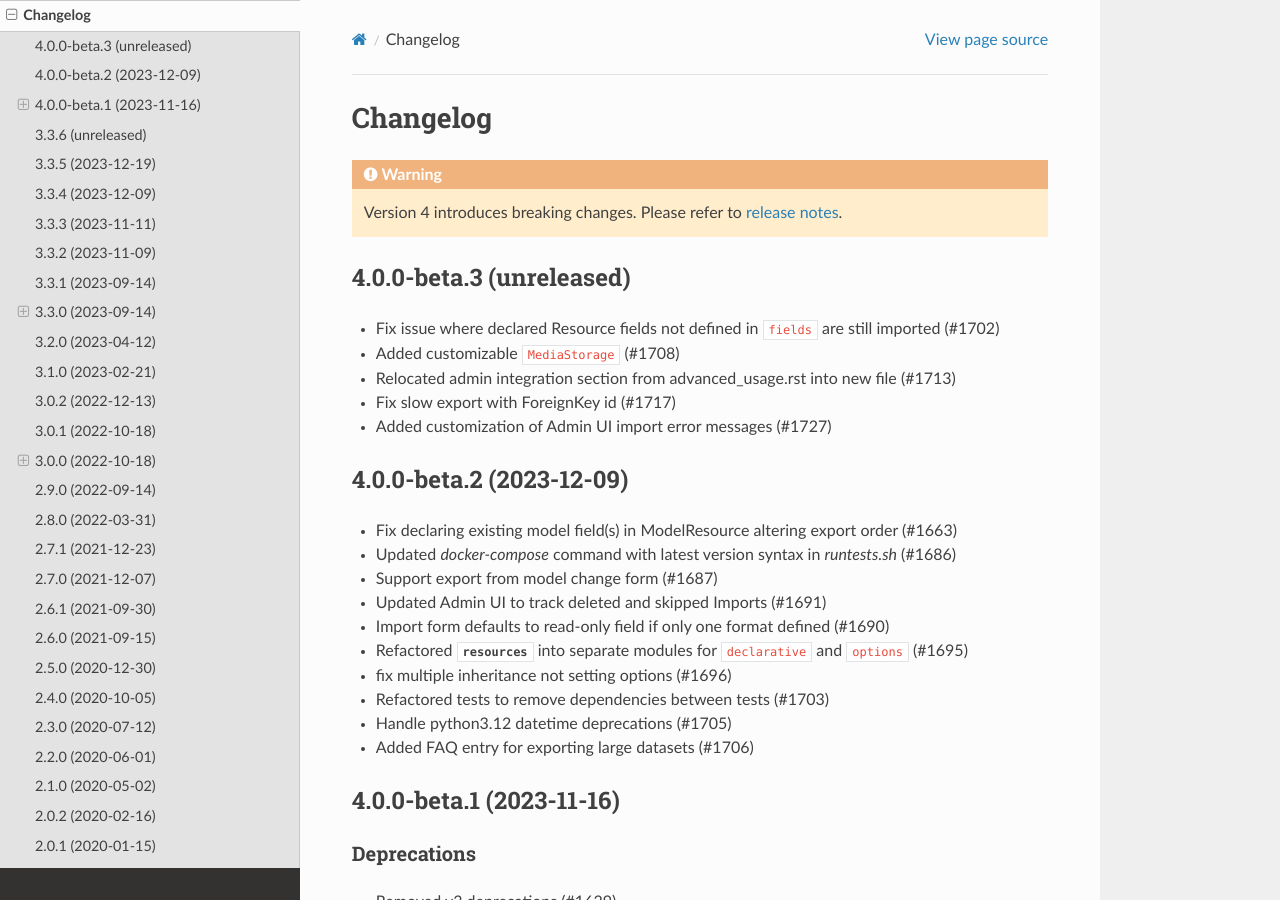
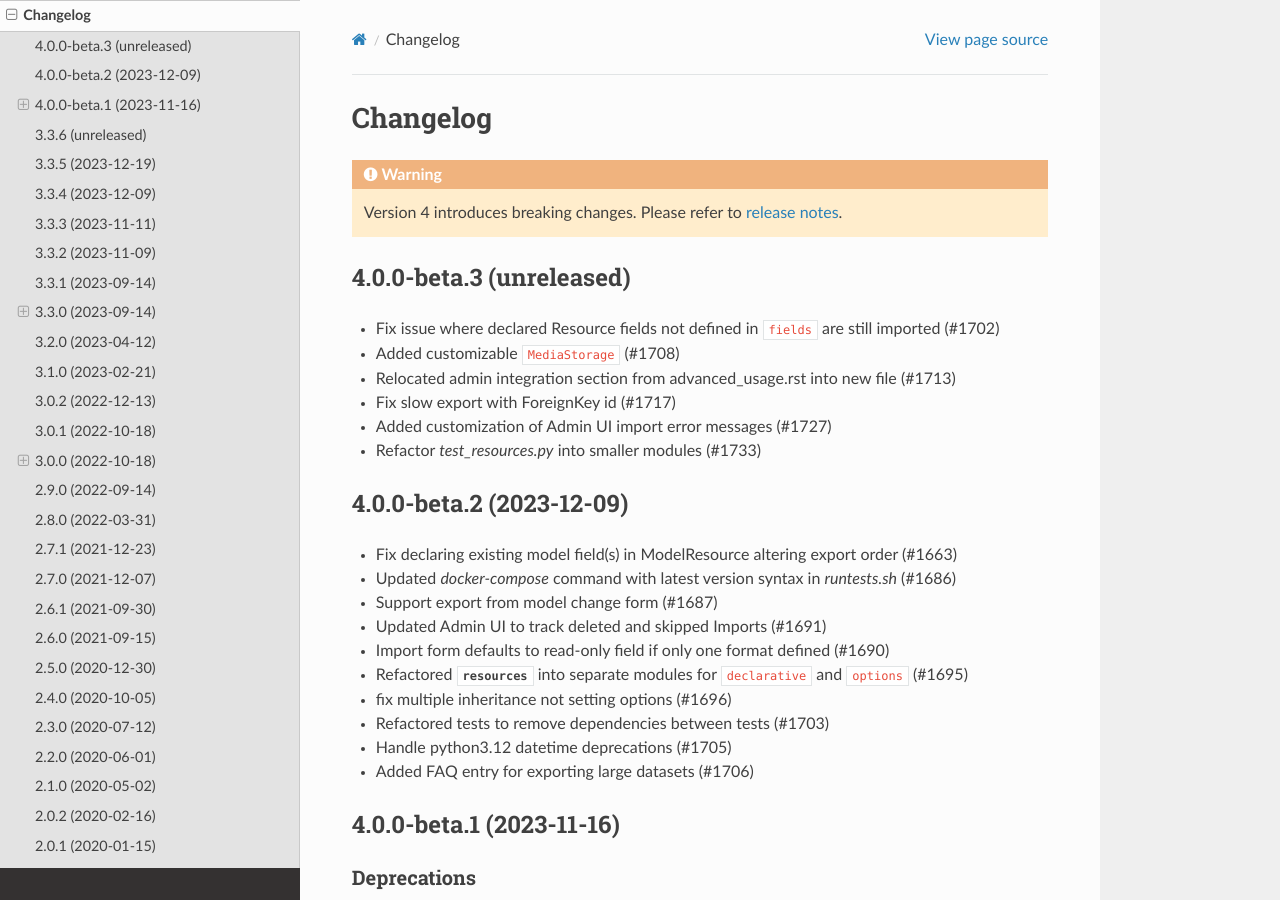
Before and after one commit to django-import-export/django-import-export, a Sphinx documentation site: the page built from docs/changelog.rst, in a window 1280 px wide and 900 px high. Built offline with Sphinx 7.4.7 and the Read the Docs theme 2.0.0, drawn with Linux system fonts in a browser that asks for light colours; pages that are not in the unit, such as notebooks, are missing from menus; the version number could not be read and is left out.

Commit message:
updated changelog

```diff
--- a/docs/changelog.rst
+++ b/docs/changelog.rst
@@ -13,6 +13,7 @@ Changelog
 - Relocated admin integration section from advanced_usage.rst into new file (#1713)
 - Fix slow export with ForeignKey id (#1717)
 - Added customization of Admin UI import error messages (#1727)
+- Refactor `test_resources.py` into smaller modules (#1733)
 
 4.0.0-beta.2 (2023-12-09)
 -------------------------
```
